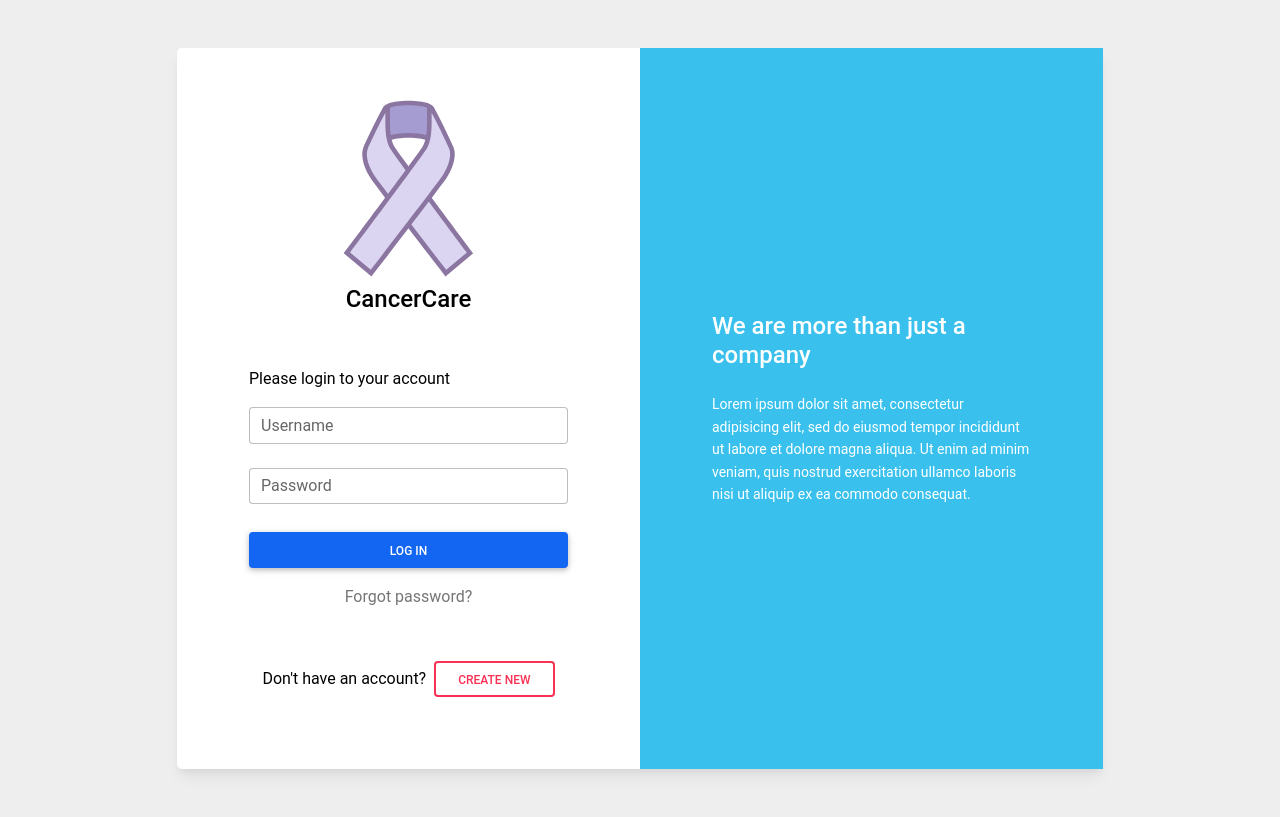
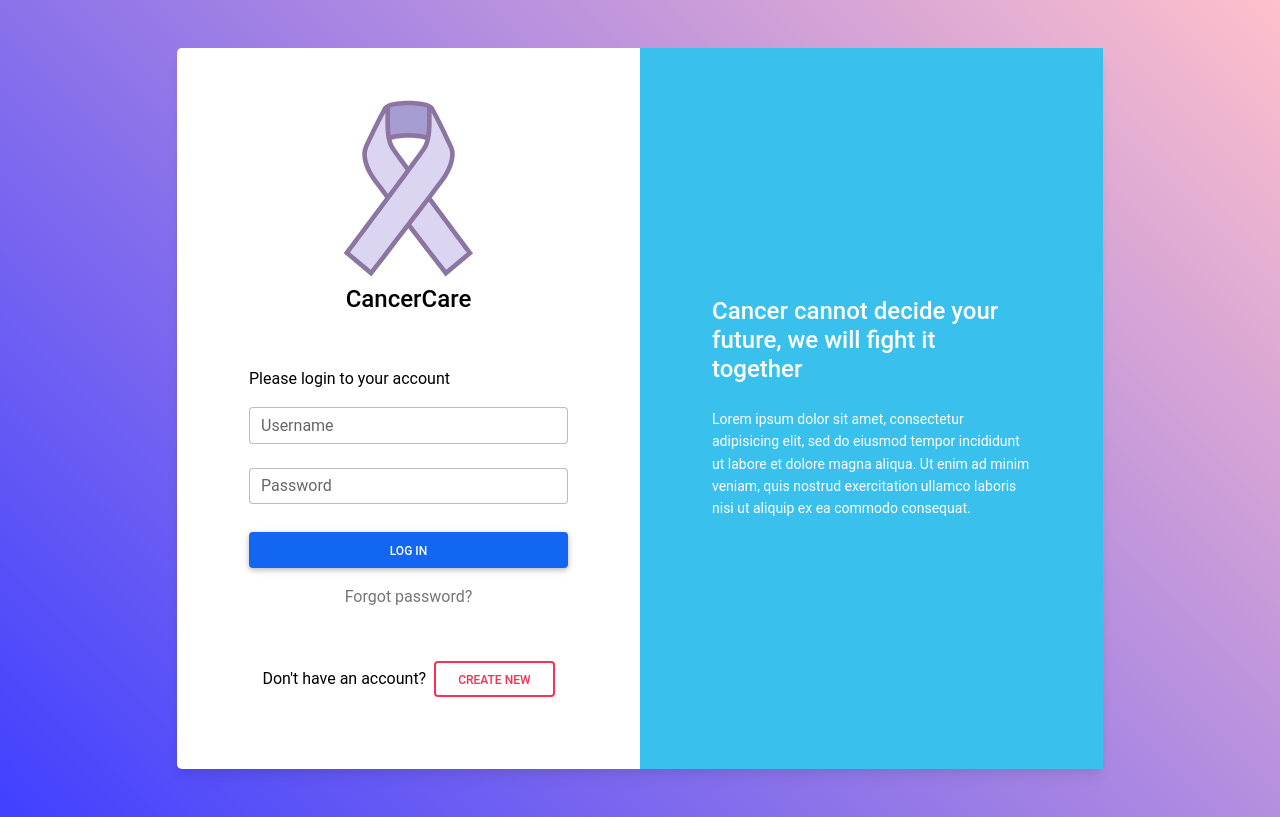
Before and after one commit to AmitPress/cancercare, a Django app: page /login/ in a window 1280 px wide. Run offline with Django 3.2, Linux system fonts and the light colour scheme.

Commit message:
change bg color login and signup

```diff
--- a/cancercare/auths/templates/auths/login.html
+++ b/cancercare/auths/templates/auths/login.html
@@ -4,9 +4,14 @@
 <head>
     <title>Login</title>
     <link rel="stylesheet" href="{% static 'auths/css/mdb.min.css' %}">
+    <style>
+      section {
+        background-image: linear-gradient(45deg, rgb(64, 64, 255), pink );
+      }
+    </style>
 </head>
 <body>
-    <section class="h-100 gradient-form" style="background-color: #eee;">
+    <section class="h-100 gradient-form" ">
         <div class="container py-5 h-100">
           <div class="row d-flex justify-content-center align-items-center h-100">
             <div class="col-xl-10">
@@ -52,7 +57,7 @@
                   </div>
                   <div class="col-lg-6 d-flex align-items-center bg-info">
                     <div class="text-white px-3 py-4 p-md-5 mx-md-4">
-                      <h4 class="mb-4">We are more than just a company</h4>
+                      <h4 class="mb-4">Cancer cannot decide your future, we will fight it together</h4>
                       <p class="small mb-0">Lorem ipsum dolor sit amet, consectetur adipisicing elit, sed do eiusmod tempor incididunt ut labore et dolore magna aliqua. Ut enim ad minim veniam, quis nostrud exercitation ullamco laboris nisi ut aliquip ex ea commodo consequat.</p>
                     </div>
                   </div>
--- a/cancercare/auths/templates/auths/signup.html
+++ b/cancercare/auths/templates/auths/signup.html
@@ -4,6 +4,11 @@
 <head>
   <title>Sign Up</title>
   <link rel="stylesheet" href="{% static 'auths/css/mdb.min.css' %}">
+  <style>
+    body {
+      background-image: linear-gradient(45deg, pink, rgb(64, 64, 255));
+    }
+  </style>
 </head>
 <body>
   <section class="vh-100 gradient-custom">
```
Also changed, not shown: cancercare/db.sqlite3.
